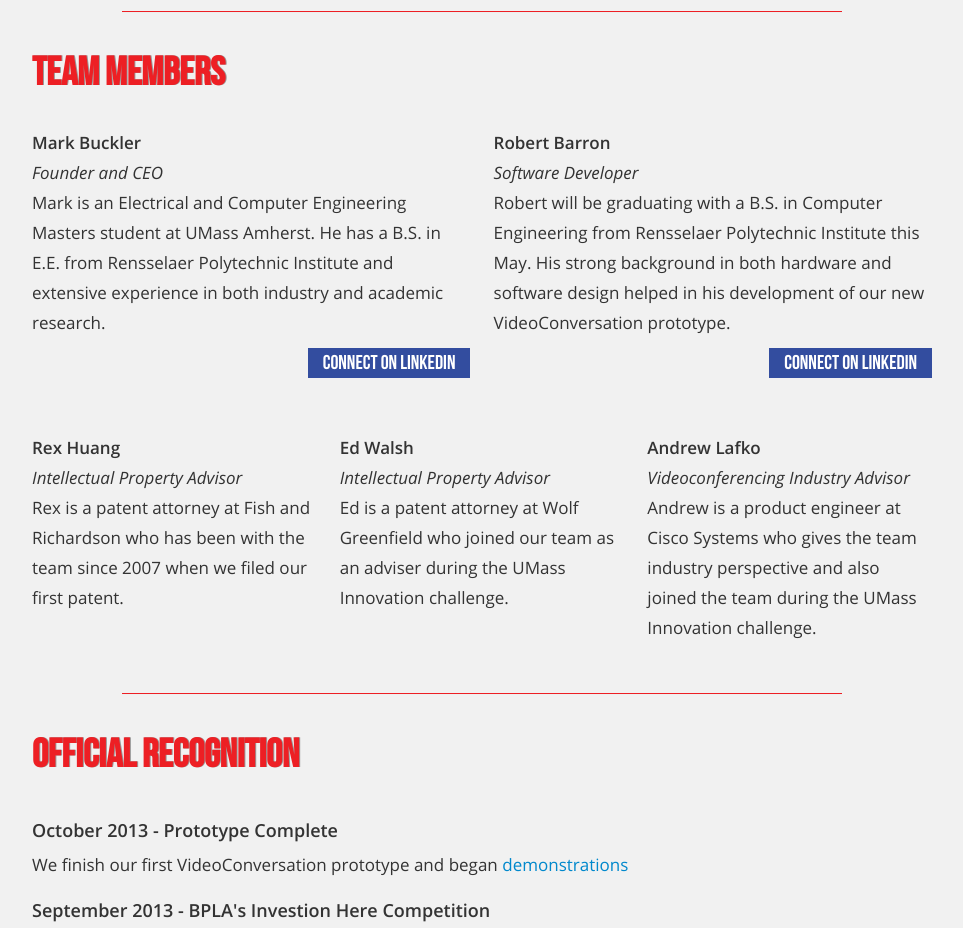
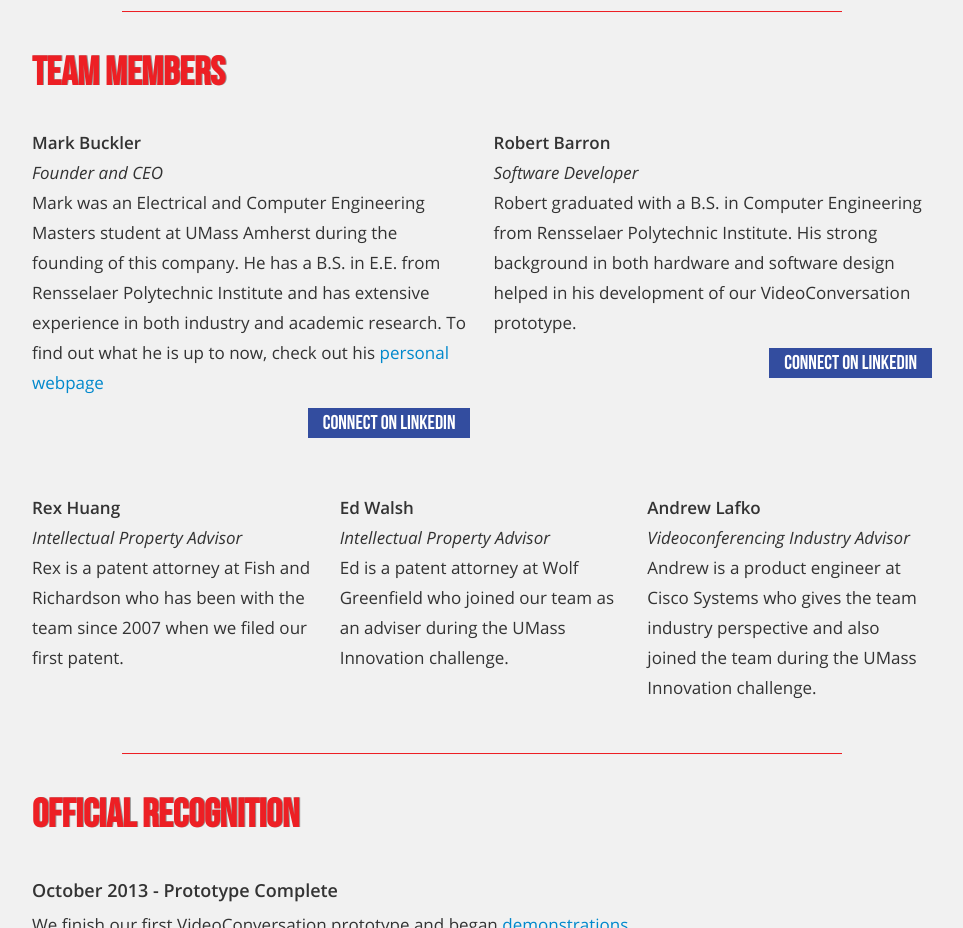
Before and after one commit to mbuckler/firebrandinnovations.com, a plain HTML site: page index.htm in a window 1280 px wide. Shown: the part 1040-1968 px from the top of the page, without its empty margins (158-1121 px from the left). Drawn offline with Linux system fonts and the light colour scheme.

Commit message:
Update the state of the team

```diff
--- a/index.htm
+++ b/index.htm
@@ -103,7 +103,7 @@
         <div class="span6">
             <p><strong>Mark Buckler</strong><br>
             <em>Founder and CEO</em><br>
-            Mark is an Electrical and Computer Engineering Masters student at UMass Amherst. He has a B.S. in E.E. from Rensselaer Polytechnic Institute and extensive experience in both industry and academic research.
+            Mark was an Electrical and Computer Engineering Masters student at UMass Amherst during the founding of this company. He has a B.S. in E.E. from Rensselaer Polytechnic Institute and has extensive experience in both industry and academic research. To find out what he is up to now, check out his <a href="http://www.markbuckler.com/">personal webpage</a>
             </p><a class=
             "call-to-action-blue" target="_blank" href="http://www.linkedin.com/in/markbuckler">Connect on LinkedIn</a>
         </div>
@@ -111,7 +111,7 @@
         <div class="span6">
             <p><strong>Robert Barron</strong><br>
             <em>Software Developer</em><br>
-            Robert will be graduating with a B.S. in Computer Engineering from Rensselaer Polytechnic Institute this May. His strong background in both hardware and software design helped in his development of our new VideoConversation prototype.</p>
+            Robert graduated with a B.S. in Computer Engineering from Rensselaer Polytechnic Institute. His strong background in both hardware and software design helped in his development of our VideoConversation prototype.</p>
             <a class=
             "call-to-action-blue" target="_blank" href="http://www.linkedin.com/pub/robert-barron/59/270/491">Connect on LinkedIn</a>
 
```
